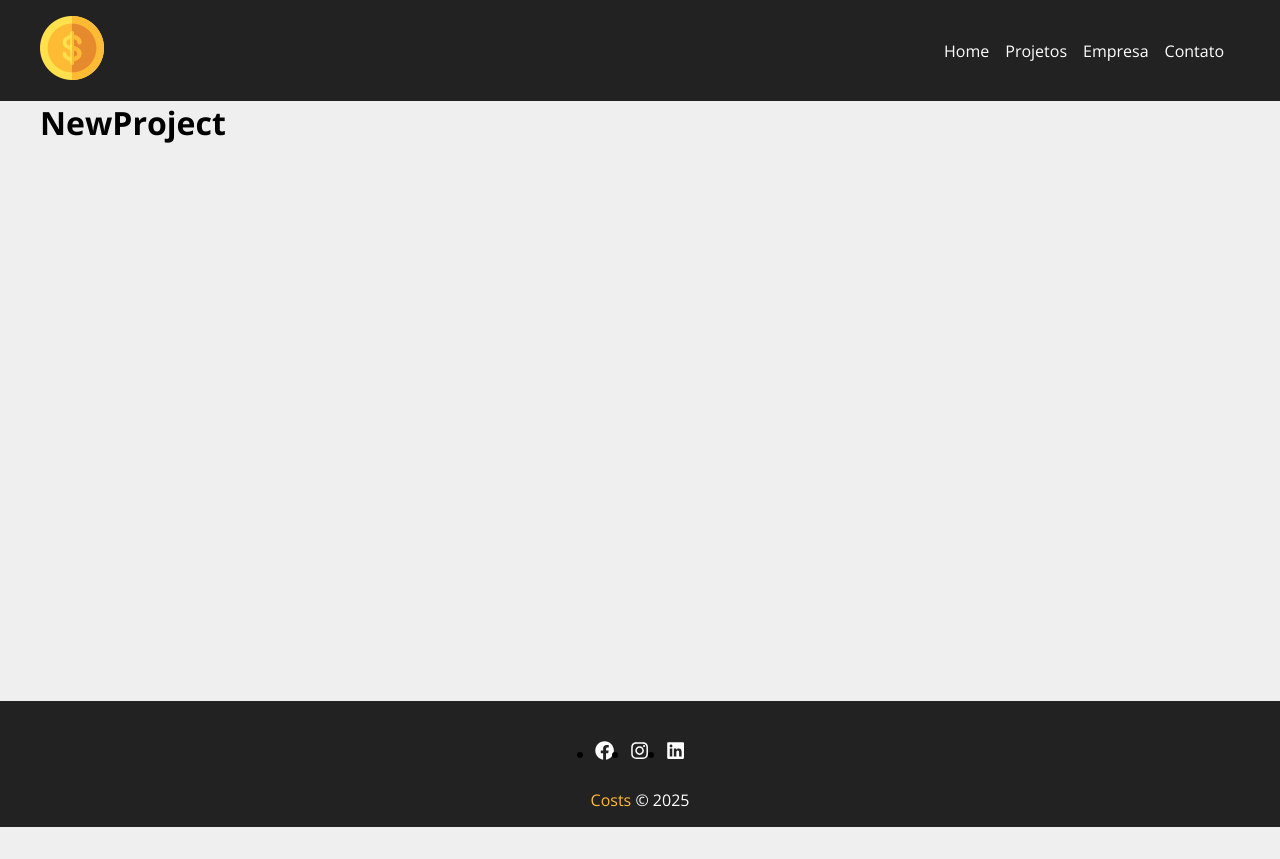
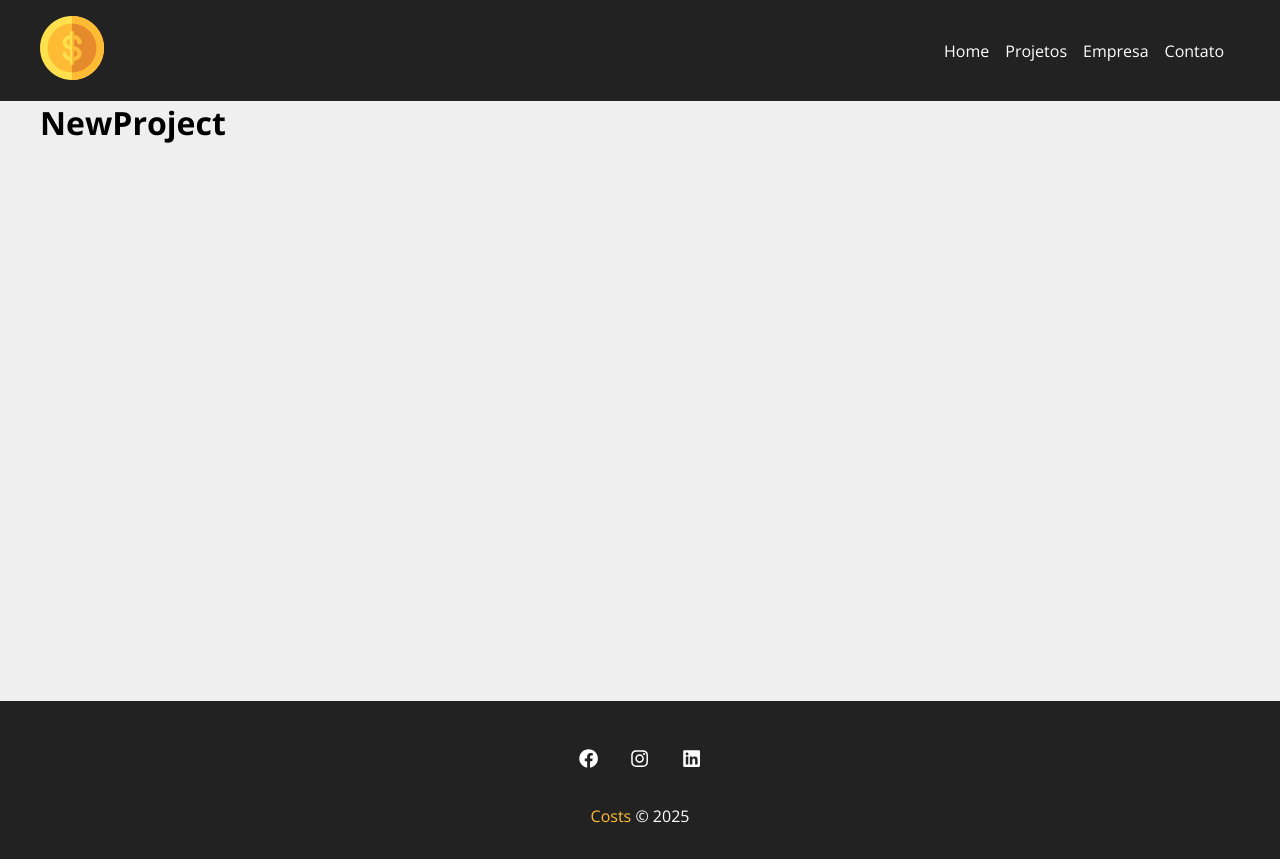
Before and after one commit to DevEsterCarvalho/costs-react-projeto, a React (Create React App) app: page /newproject in a window 1280 px wide. Before the commit the page ends 827 px from the top, so only its background shows below. Built offline with nearby package versions, Linux system fonts and the light colour scheme.

Commit message:
criando navbar e footer

```diff
--- a/src/components/layout/Footer.module.css
+++ b/src/components/layout/Footer.module.css
@@ -1,9 +1,10 @@
 footer {
 	background-color: #222;
-	padding: 1em;
+	padding: 2em;
 }
 
-span {
+span,
+.footer_list svg:hover {
 	color: #ffbb33;
 }
 p {
@@ -18,7 +19,9 @@ p {
 }
 
 .footer_list li {
-	margin: 1.5em 0.5em;
+	margin: 1em;
+	margin-bottom: 2em;
+	list-style: none;
 }
 
 .footer_list svg {
```
